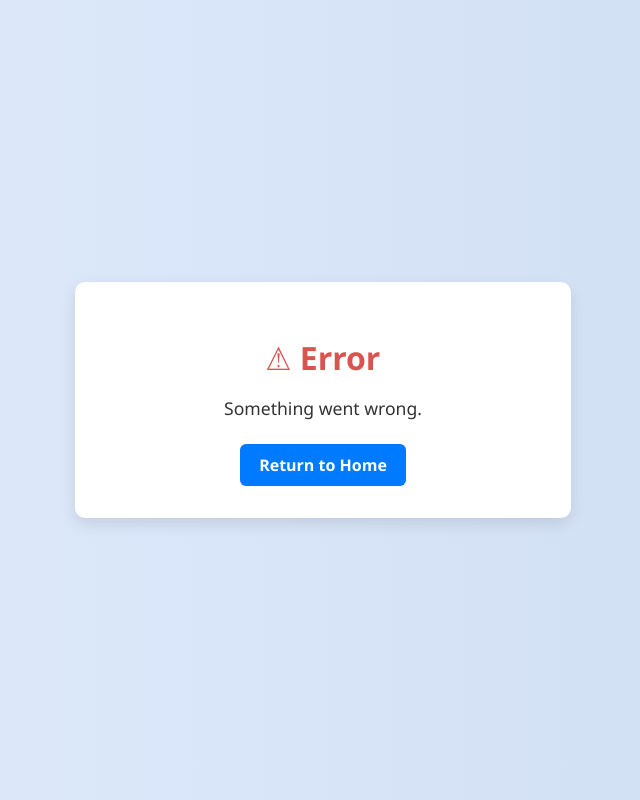
After one commit to carlmarinyo/AD-Meeting-Calendar, a PHP site: page /errors/login_failed.php in a window 1280 px wide. The commit adds this page. Shown: the whole page, without its empty margins (317-957 px from the left). Run offline with PHP 8.4, Linux system fonts and the light colour scheme.

Commit message:
feat: add error page for when user logs out then tries to go back to logged in page by pressing back button

```diff
--- /dev/null
+++ b/errors/login_failed.php
@@ -0,0 +1,68 @@
+<?php
+
+$message = $_GET['message'] ?? 'Something went wrong.';
+?>
+<!DOCTYPE html>
+<html lang="en">
+<head>
+    <meta charset="UTF-8" />
+    <meta name="viewport" content="width=device-width, initial-scale=1.0"/>
+    <title>Error</title>
+    <style>
+        body {
+            margin: 0;
+            padding: 0;
+            height: 100vh;
+            font-family: 'Segoe UI', Tahoma, Geneva, Verdana, sans-serif;
+            background: linear-gradient(to right, #e0eafc, #cfdef3);
+            display: flex;
+            align-items: center;
+            justify-content: center;
+        }
+
+        .error-box {
+            background-color: white;
+            padding: 2rem 3rem;
+            border-radius: 10px;
+            box-shadow: 0 6px 15px rgba(0, 0, 0, 0.1);
+            text-align: center;
+            max-width: 400px;
+            width: 100%;
+        }
+
+        .error-box h1 {
+            font-size: 2rem;
+            color: #d9534f;
+            margin-bottom: 1rem;
+        }
+
+        .error-box p {
+            font-size: 1.1rem;
+            color: #333;
+            margin-bottom: 1.5rem;
+        }
+
+        .error-box a {
+            display: inline-block;
+            padding: 0.6rem 1.2rem;
+            background-color: #007bff;
+            color: white;
+            text-decoration: none;
+            border-radius: 6px;
+            font-weight: bold;
+            transition: background-color 0.3s ease;
+        }
+
+        .error-box a:hover {
+            background-color: #0056b3;
+        }
+    </style>
+</head>
+<body>
+    <div class="error-box">
+        <h1>⚠ Error</h1>
+        <p><?= htmlspecialchars($message) ?></p>
+        <a href="/index.php">Return to Home</a>
+    </div>
+</body>
+</html>
```
Also changed, not shown: pages/login/index.php (+7 -0 lines).
